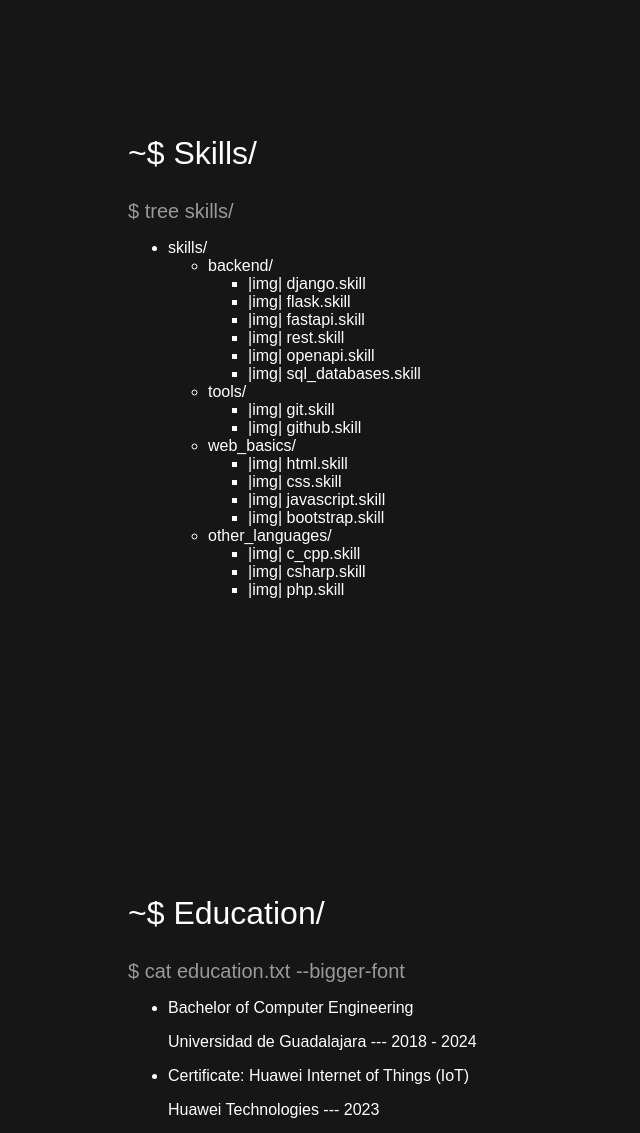
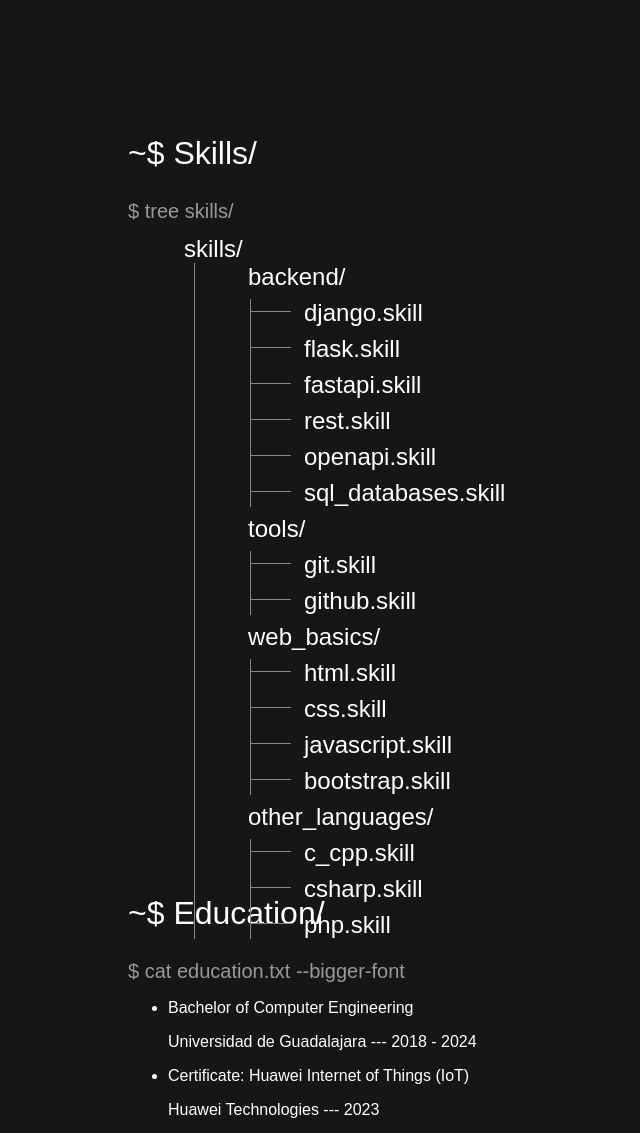
Before and after one commit to BrialexMaga/portfolio, a Flask app: page / in a window 1280 px wide. Shown: the part 2435-3568 px from the top of the page, without its empty margins (0-640 px from the left). Run offline with Flask 3, Linux system fonts and the light colour scheme; some web fonts are replaced.

Commit message:
Style skills tree in skills section

```diff
--- a/static/css/style.css
+++ b/static/css/style.css
@@ -221,6 +221,46 @@ h2 {
     flex-basis: 60%;
 }
 
+.skill-tree,
+.skill-tree ul {
+    list-style: none;
+    font-size: 1.5rem;
+
+    margin: 0;
+    padding-left: 3.5rem;
+    position: relative;
+}
+
+.skill-tree ul::before {
+    content: '';
+    position: absolute;
+    top: 0;
+    left: 0.6rem;
+    width: 1px;
+    height: 100%;
+    background-color: #888;
+  }
+
+.skill-tree li {
+    position: relative;
+    margin: 0.5rem 0;
+}
+
+.skill-tree li::before {
+    content: '';
+    position: absolute;
+    top: 0.75rem;
+    left: -2.90rem;
+    width: 2.6rem;
+    height: 1px;
+    background-color: #888;
+}
+
+.node,
+.leaf {
+  display: inline-block;
+  padding-left: 0.5rem;
+}
 
 
 
--- a/templates/index.html
+++ b/templates/index.html
@@ -76,14 +76,14 @@
     <section class="section scroll-into" id="skills">
         <h2>~$ Skills/</h2>
         <p class="code">$ tree skills/</p>
-        <ul>
-            <li>skills/</li>
+        <ul class="skill-tree">
+            <span>skills/</span>
             <ul>
                 {% for category, content in skills.items() %}
-                <li> {{ category }}/ </li>
+                <span class="node"> {{ category }}/ </span>
                 <ul>
                     {% for skill in content.technologies %}
-                    <li> <span>|img|</span> {{ skill }}.skill </li>
+                    <li><span class="leaf"> {{ skill }}.skill </span></li>
                     {% endfor %}
                 </ul>
                 {% endfor %}
```
